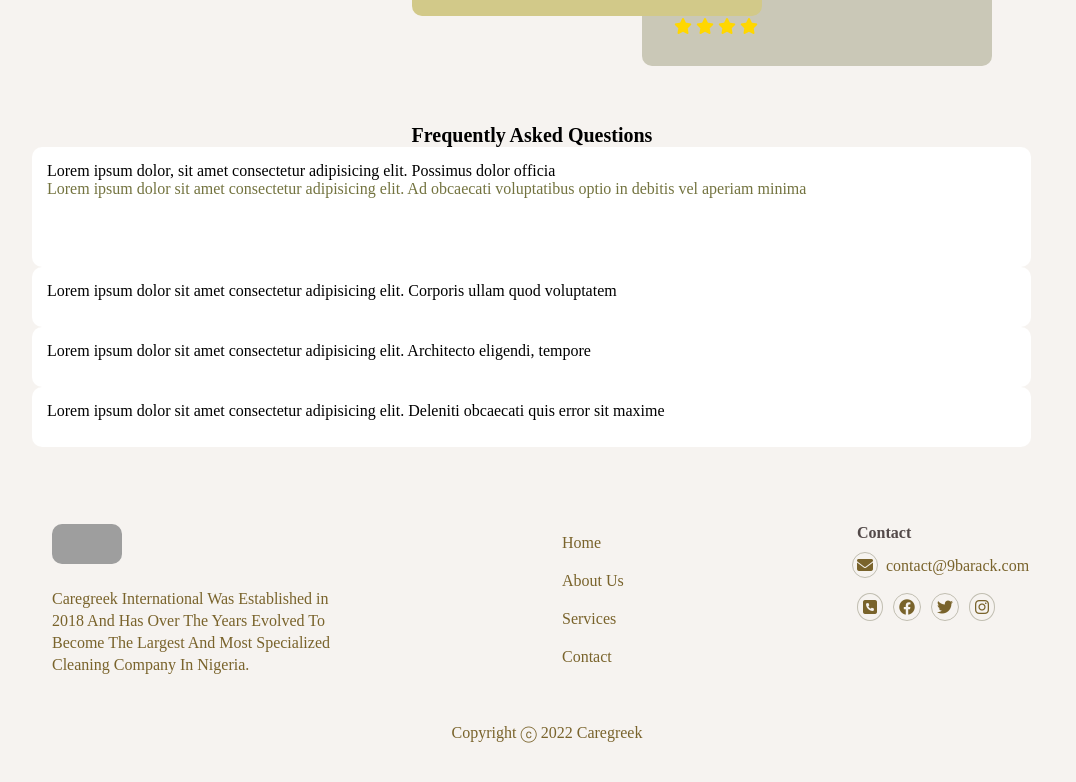
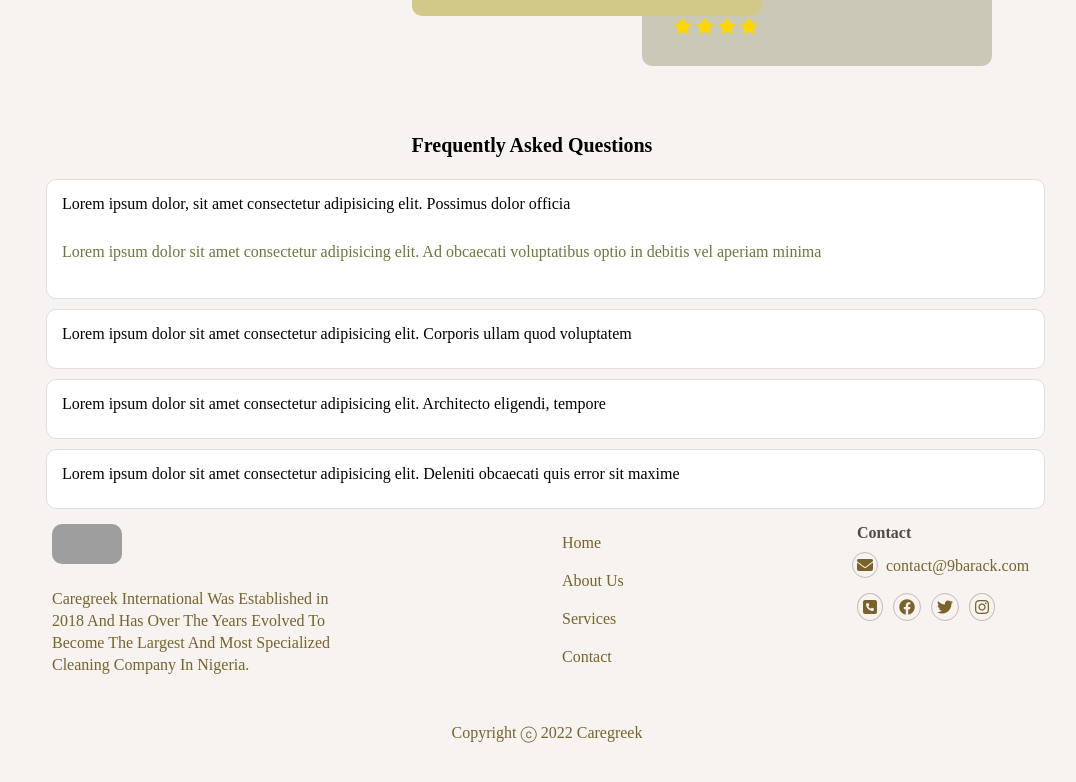
Before and after one commit to baaraka/web-project, a React (Create React App) app: page / in a window 1280 px wide. Shown: the part 3990-4772 px from the top of the page, without its empty margins (108-1184 px from the left). Built offline with nearby package versions, Linux system fonts and the light colour scheme; grey boxes are pictures that could not be loaded.

Commit message:
update css like position and padding

```diff
--- a/src/questions/Questions.css
+++ b/src/questions/Questions.css
@@ -10,7 +10,8 @@
 }
 .questionsHeading {
   width: 100%;
-  height: 23px;
+  height: 30px;
+  padding-top: 10px;
   align-items: center;
   justify-content: center;
   text-align: center;
@@ -27,6 +28,7 @@
   height: 380px;
   margin-left: 85px;
   padding-left: 55px;
+  padding-top: 25px;
 }
 .questionParagraph {
   padding: 15px 15px 0px 15px;
@@ -36,29 +38,40 @@
 }
 .questionsParagraphItem {
   color: rgb(115, 115, 63);
-  padding: 0px 15px 15px 15px;
+  padding: 30px 15px 15px 15px;
 }
 .questionsListItem1 {
   width: 90.5%;
   height: 120px;
+  margin-bottom: 10px;
+  margin-left: 14px;
   background-color: white;
   border-radius: 10px;
+  border: 1px solid rgb(225, 222, 222);
 }
 .questionsListItem2 {
   width: 90.5%;
   height: 60px;
+  margin-bottom: 10px;
+  margin-left: 14px;
   background-color: white;
   border-radius: 10px;
+  border: 1px solid rgb(225, 222, 222);
 }
 .questionsListItem3 {
   width: 90.5%;
   height: 60px;
+  margin-bottom: 10px;
+  margin-left: 14px;
   background-color: white;
   border-radius: 10px;
+  border: 1px solid rgb(225, 222, 222);
 }
 .questionsListItem4 {
   width: 90.5%;
   height: 60px;
   background-color: white;
   border-radius: 10px;
+  margin-left: 14px;
+  border: 1px solid rgb(225, 222, 222);
 }
```
